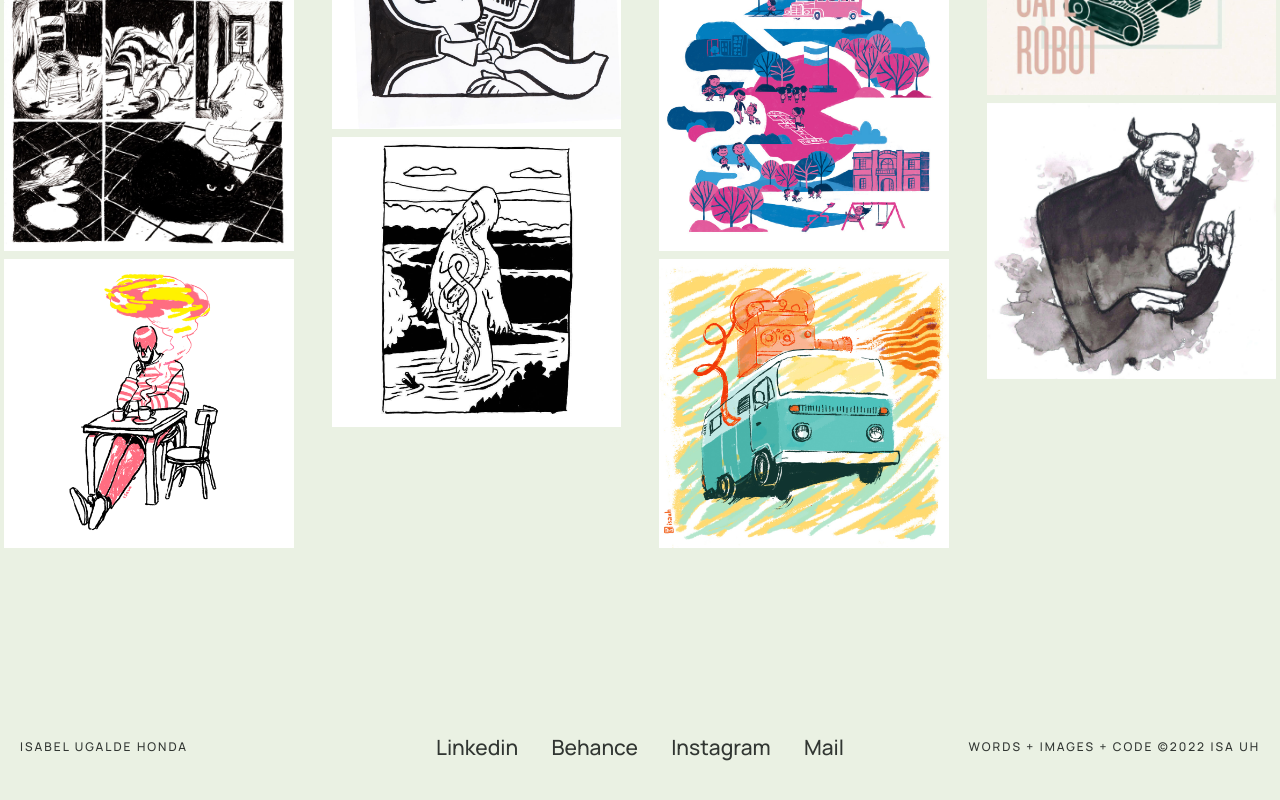
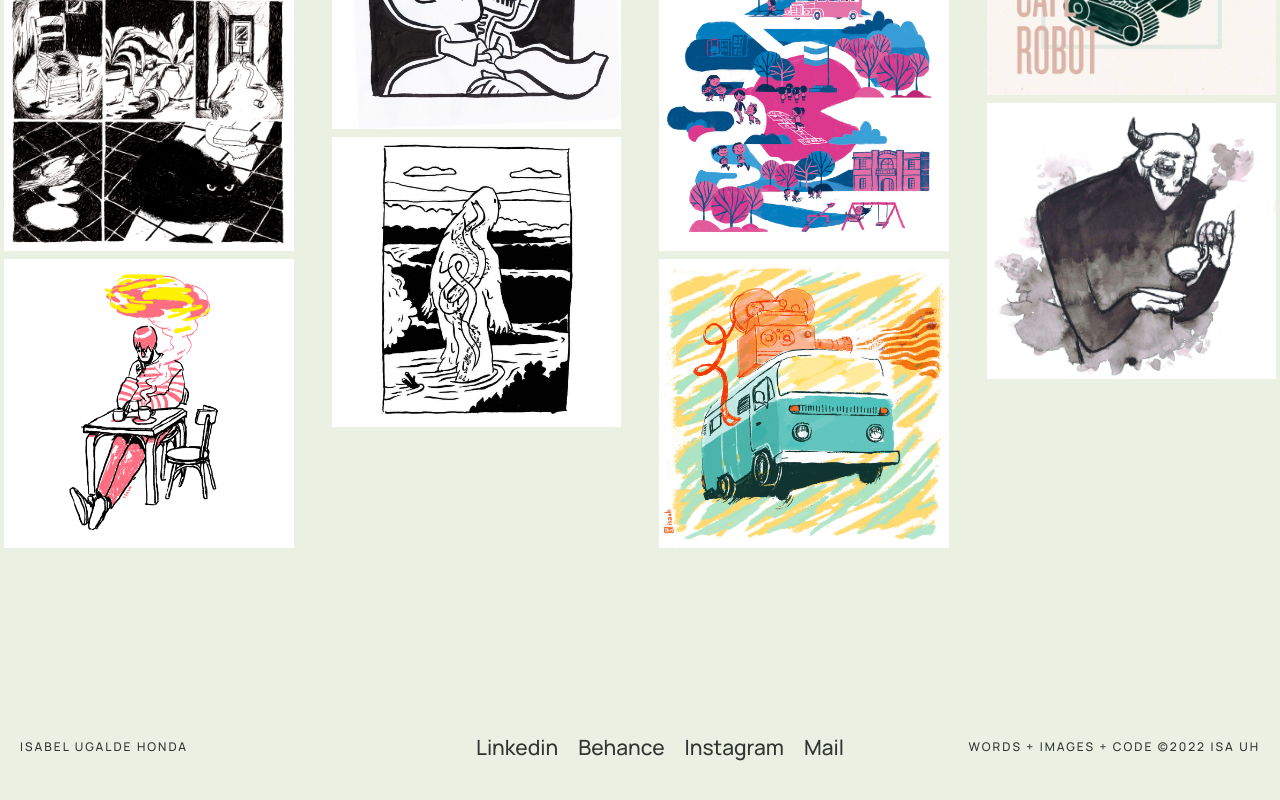
Before and after one commit to isauhuh/Entrega-Coderhouse-Desarrollo-web, a website: page index.html in a window 1280 px wide. Shown: the part 1849-2649 px from the top of the page. Drawn offline with nearby package versions, Linux system fonts and the light colour scheme; a web font is replaced by a local one.

Commit message:
segundo-commit-sass

```diff
--- a/scss/componements/_cards.scss
+++ b/scss/componements/_cards.scss
@@ -1,5 +1,5 @@
 
-  .card {
+.card {
     color: $color-tertiary;
     background-color: $color-primary;
     padding: 50px;
--- a/scss/style.scss
+++ b/scss/style.scss
@@ -6,14 +6,6 @@
 @import 'layout/navigation';
 @import 'componements/flexbox';
 @import 'base/text';
-
-
-* {
-    padding: 0px;
-    margin: 0px;
-    box-sizing: border-box;
-  }
-
 
 
   /*Animation*/
```
Also changed, not shown: assets/style.css, 1 other file.
